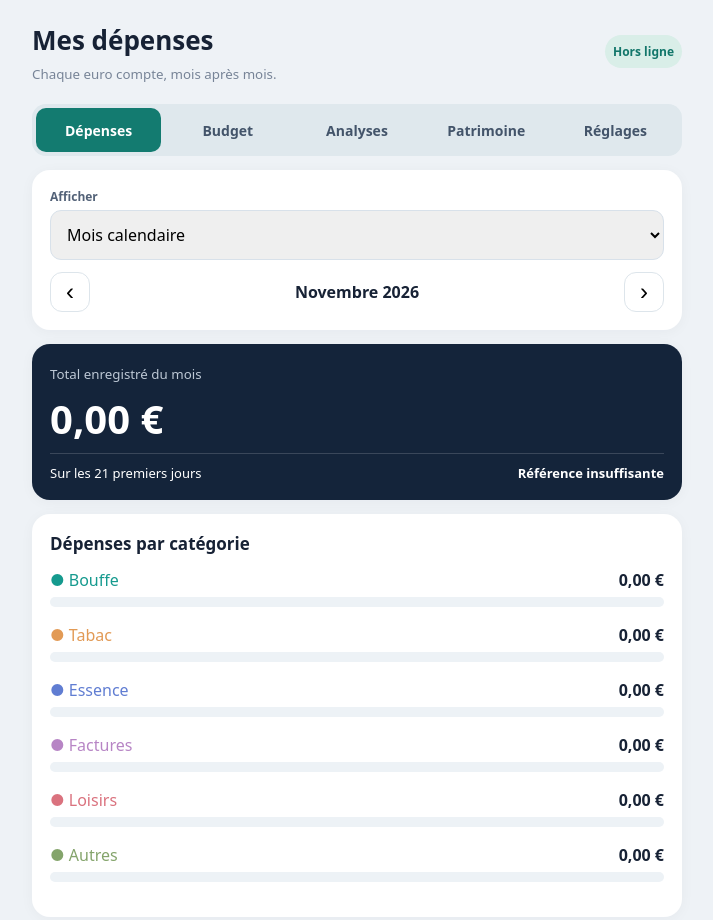
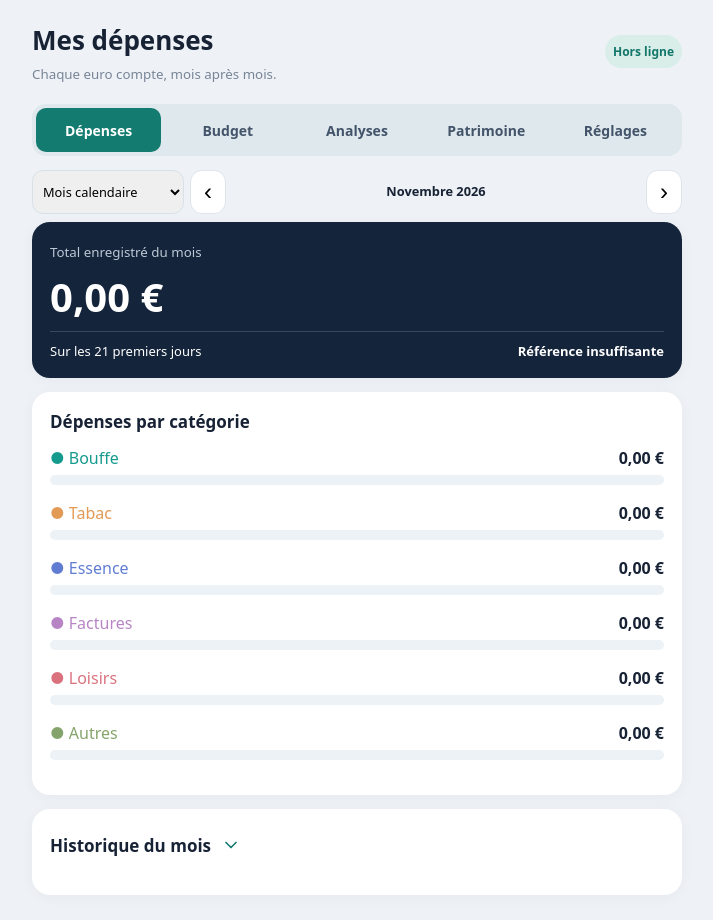
Before and after one commit to Skarial/Mes-Depenses, a plain HTML site: page index.html in a window 1280 px wide. Shown: the top 920 px of the page, without its empty margins (283-996 px from the left). Drawn offline with Linux system fonts and the light colour scheme.

Commit message:
Compacter le sélecteur de période en une barre

```diff
--- a/index.html
+++ b/index.html
@@ -17,10 +17,16 @@
 .pie-name{flex:1;overflow-wrap:anywhere;min-width:0}
 .pie-values{text-align:right;flex:none}
 .pie-values small{display:block;color:#526177;margin-top:3px}
-body{-webkit-user-select:none;user-select:none;-webkit-touch-callout:none}input,textarea,select,[contenteditable="true"]{-webkit-user-select:text;user-select:text;-webkit-touch-callout:default}.budget-note{font-size:13px;line-height:1.55;color:#526177}.budget-value{font-size:26px;font-weight:800;margin:8px 0}.warning{background:#fff5db;border:1px solid #efd39b;padding:12px;border-radius:11px;line-height:1.5}.salary-row{display:flex;gap:10px;align-items:center;padding:10px 0;border-top:1px solid #edf1f4}.salary-row span{flex:1}.salary-row button{min-height:40px}.period-choice{margin-bottom:12px}.salary-dialog{max-width:520px}details.budget-details{margin-top:14px}details.budget-details summary{cursor:pointer;color:#137b70;font-weight:650}#storageNotice[hidden]{display:none}#storageNotice button{display:block}#budgetSettings .grid{margin-top:12px}.check-label{display:flex;gap:8px;align-items:center}.check-label input{width:auto}.warning strong{display:block}
+body{-webkit-user-select:none;user-select:none;-webkit-touch-callout:none}input,textarea,select,[contenteditable="true"]{-webkit-user-select:text;user-select:text;-webkit-touch-callout:default}.budget-note{font-size:13px;line-height:1.55;color:#526177}.budget-value{font-size:26px;font-weight:800;margin:8px 0}.warning{background:#fff5db;border:1px solid #efd39b;padding:12px;border-radius:11px;line-height:1.5}.salary-row{display:flex;gap:10px;align-items:center;padding:10px 0;border-top:1px solid #edf1f4}.salary-row span{flex:1}.salary-row button{min-height:40px}.salary-dialog{max-width:520px}details.budget-details{margin-top:14px}details.budget-details summary{cursor:pointer;color:#137b70;font-weight:650}#storageNotice[hidden]{display:none}#storageNotice button{display:block}#budgetSettings .grid{margin-top:12px}.check-label{display:flex;gap:8px;align-items:center}.check-label input{width:auto}.warning strong{display:block}
 .app-nav{display:grid;grid-template-columns:repeat(5,minmax(0,1fr));gap:4px;margin-bottom:14px;padding:4px;background:#dfe8ed;border-radius:14px}
 .app-nav button{min-height:44px;padding:4px 2px;border:0;border-radius:10px;background:transparent;color:#43546a;font:inherit;font-size:clamp(.7rem,3vw,.875rem);font-weight:700}
 .app-nav button[aria-pressed="true"]{background:#137b70;color:white}
+.period-bar{display:grid;grid-template-columns:minmax(0,min(42%,9.5rem)) minmax(0,1fr);align-items:center;gap:6px;margin-bottom:8px}
+.period-bar[hidden]{display:none}
+.period-bar select{min-height:44px;padding:6px;font-size:.8rem}
+.period-bar .month{gap:3px}
+.period-bar .arrow{width:36px;height:44px;flex:none}
+.period-bar #month{min-width:0;text-align:center;font-size:.8rem;line-height:1.2;overflow-wrap:anywhere}
 </style></head><body><main class="wrap"><header><div><h1>Mes dépenses</h1><small>Chaque euro compte, mois après mois.</small></div><span>Hors ligne</span></header>
 <div id="updateNotice" class="card" hidden><button type="button" id="reloadApp" class="link">Recharger pour appliquer la mise à jour</button></div>
 <div id="storageNotice" class="card warning" role="alert" hidden></div>
@@ -32,7 +38,7 @@ body{-webkit-user-select:none;user-select:none;-webkit-touch-callout:none}input,
   <button type="button" aria-controls="portfolioView" aria-pressed="false">Patrimoine</button>
   <button type="button" aria-controls="settingsView" aria-pressed="false">Réglages</button>
 </nav>
-<section id="periodPicker" class="card"><label for="periodMode">Afficher</label><select id="periodMode" class="period-choice"><option value="month">Mois calendaire</option><option value="cycle">Cycle de paie</option></select><div class="month"><button id="prev" class="arrow" aria-label="Mois précédent">‹</button><strong id="month"></strong><button id="next" class="arrow" aria-label="Mois suivant">›</button></div></section>
+<section id="periodPicker" class="period-bar" aria-label="Période affichée"><select id="periodMode" aria-label="Type de période"><option value="month">Mois calendaire</option><option value="cycle">Cycle de paie</option></select><div class="month"><button id="prev" class="arrow" aria-label="Mois précédent">‹</button><strong id="month"></strong><button id="next" class="arrow" aria-label="Mois suivant">›</button></div></section>
 <section id="expensesView" aria-label="Dépenses">
 <section class="card hero"><small id="totalLabel">Total du mois</small><div class="total" id="total"></div><div class="delta"><span id="deltaLabel">Par rapport au mois précédent</span><b id="delta"></b></div></section>
 <section class="card"><h2>Dépenses par catégorie</h2><div id="categories"></div></section>
--- a/sw.js
+++ b/sw.js
@@ -1,4 +1,4 @@
-const CACHE='mes-depenses-v24';
+const CACHE='mes-depenses-v25';
 const ASSETS=['./','./index.html','./budget.js','./manifest.webmanifest','./icon.svg'];
 self.addEventListener('install',event=>{
   event.waitUntil(caches.open(CACHE).then(cache=>cache.addAll(ASSETS.map(path=>new Request(new URL(path,self.location.href),{cache:'reload'})))).then(()=>self.skipWaiting()));
```
Also changed, not shown: 1 other file.
